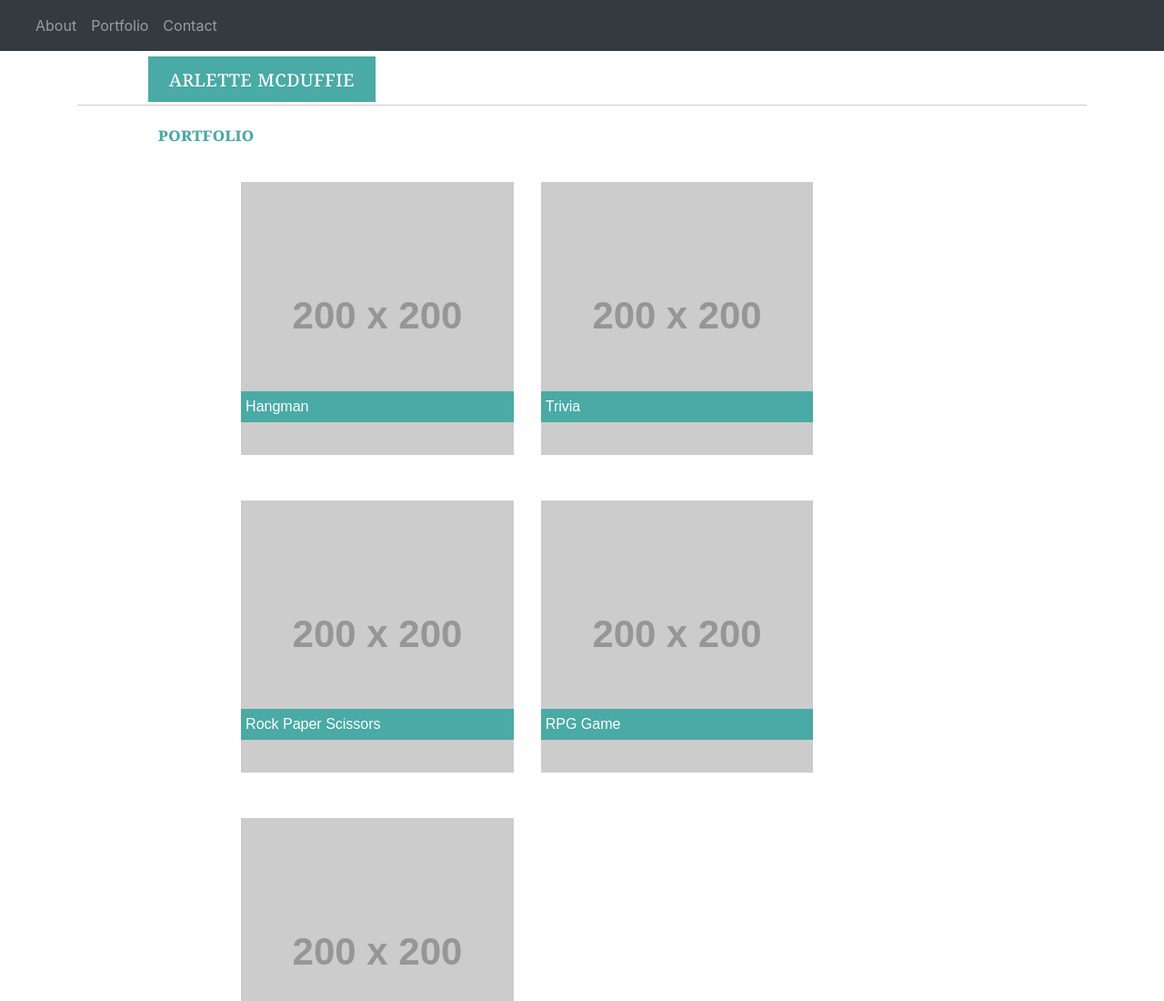
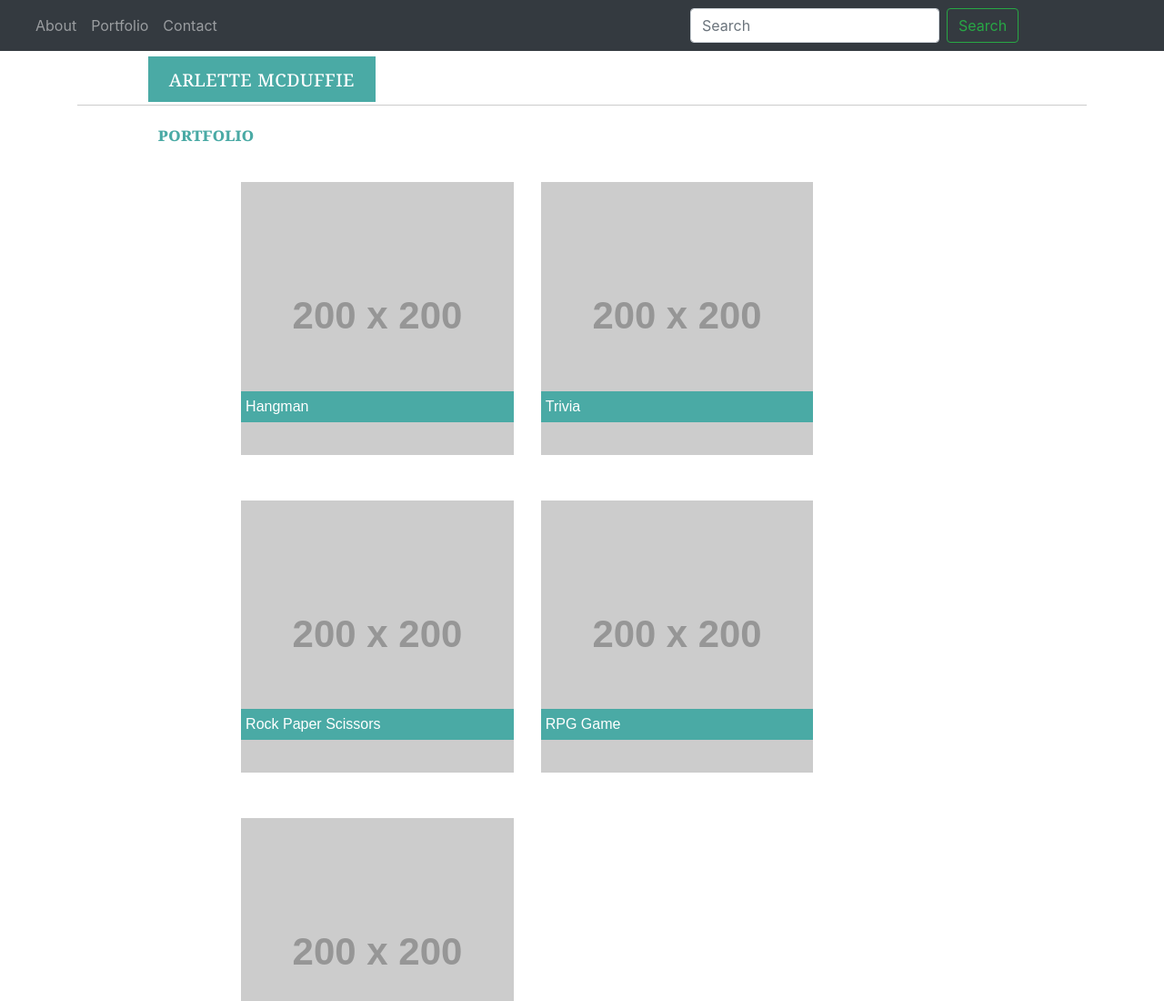
Before and after one commit to AMcDuffie/Bootstrap-Portfolio, a plain HTML site: page portfolio.html in a window 1280 px wide. Shown: the top 1100 px of the page at 91% size. Drawn offline with nearby package versions, Linux system fonts and the light colour scheme; placeholder pictures from the web are drawn by us.

Commit message:
Update portfolio.html

```diff
--- a/portfolio.html
+++ b/portfolio.html
@@ -27,6 +27,10 @@
       </ul>
     </div>
     <div class="col-md-5">
+	             <form class="form-inline my-2 my-lg-0">
+      <input class="form-control mr-sm-2" type="search" placeholder="Search" aria-label="Search">
+      <button class="btn btn-outline-success my-2 my-sm-0" type="submit">Search</button>
+</form>
     </div>
     </nav>
     </div>
```
